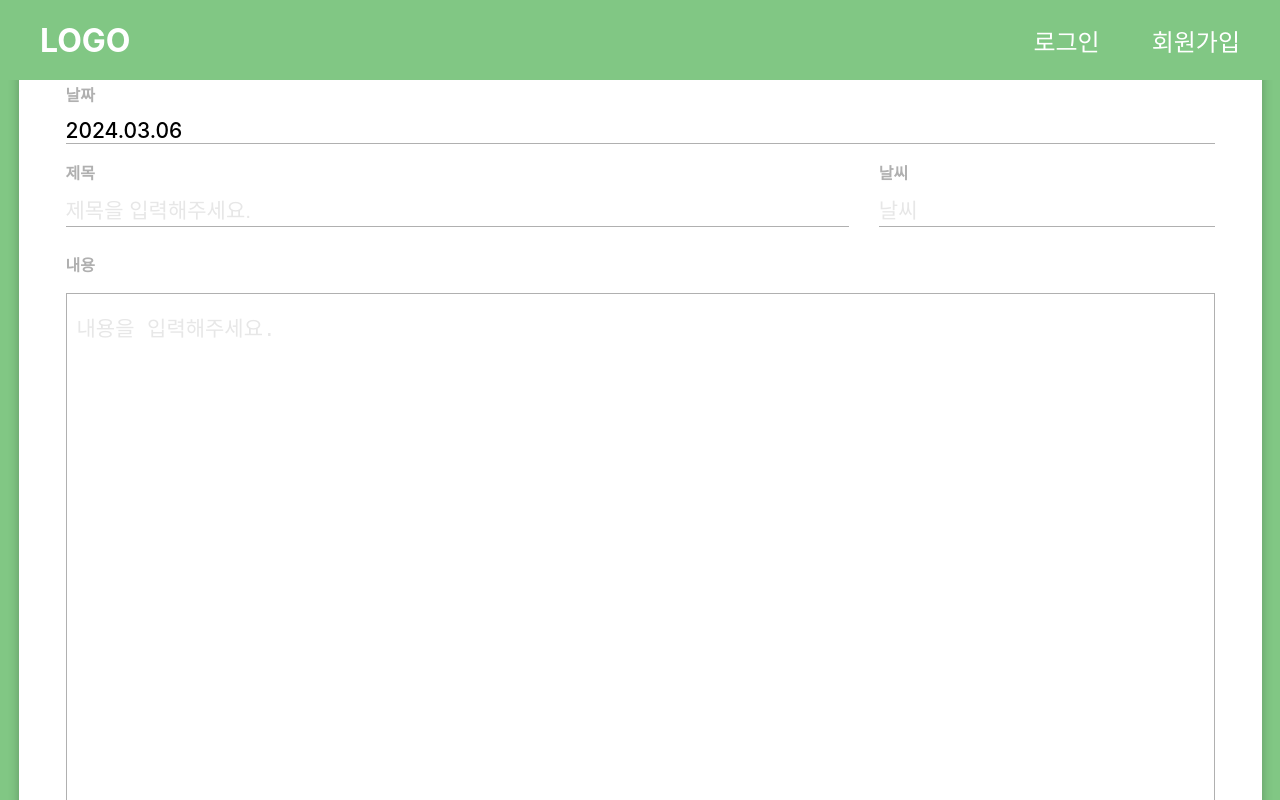
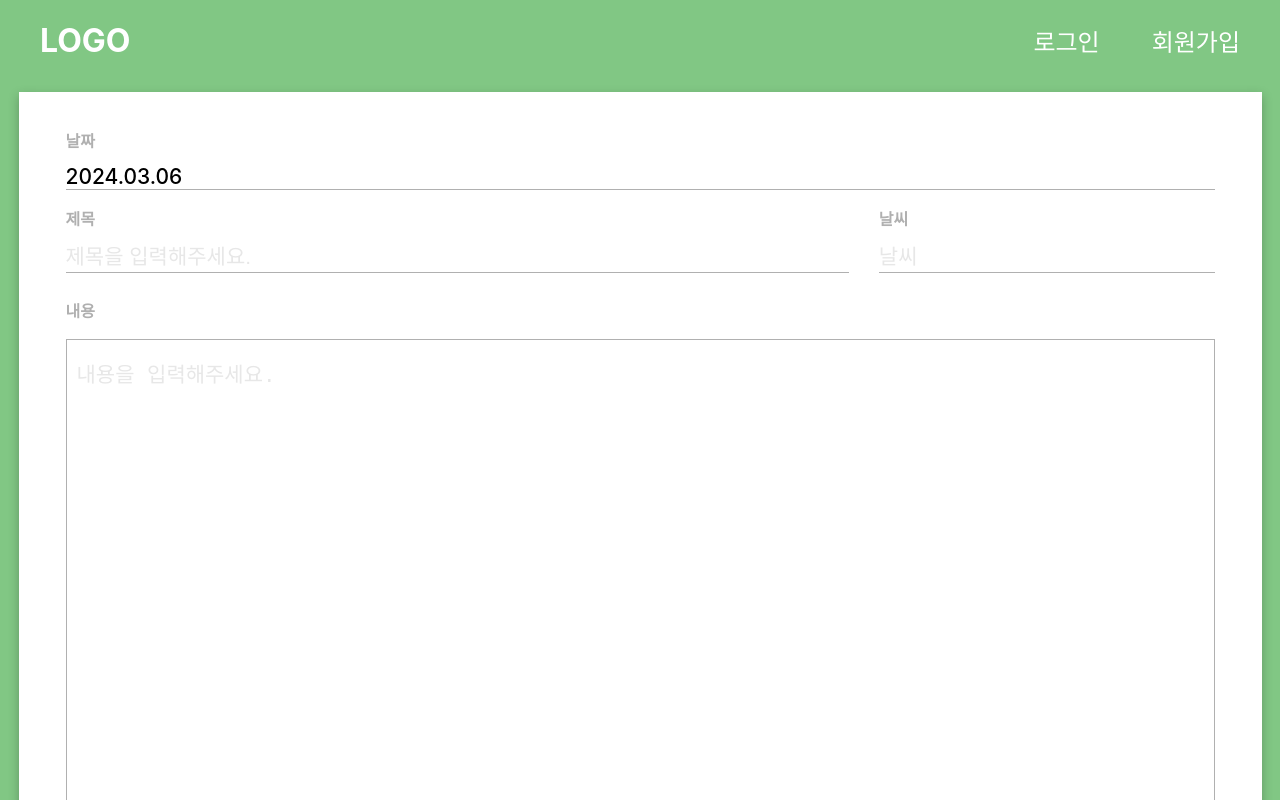
Before and after one commit to DongyangOne/toy_project_front, a React (Create React App) app: page /diary in a window 1280 px wide. Shown: the top 800 px of the page. Built offline with nearby package versions, Linux system fonts and the light colour scheme.

Commit message:
create diary 수정

```diff
--- a/src/pages/DiaryDetail.js
+++ b/src/pages/DiaryDetail.js
@@ -6,8 +6,8 @@ const DiaryDetail = () => {
   const {id} = useParams();
   return (
     <>
-      <Header />
       <div className="diaryDetail">
+        <Header />
         <div className="diary-form">
           <div className="dateInput">
             <label>날짜</label>
--- a/src/styles/create-diary.css
+++ b/src/styles/create-diary.css
@@ -1,7 +1,7 @@
 .create-diary {
   background-color: #81c784;
   width: 100%;
-  height: 100vh;
+  height: 1300px;
   display: flex;
   justify-content: center;
   padding-top: 46px;
@@ -12,6 +12,7 @@
   height: 1048px;
   background-color: white;
   box-shadow: 0px 4px 10px 0px rgb(0, 0, 0, 0.25);
+  margin-top: 46px;
 
   display: flex;
   flex-direction: column;
```
